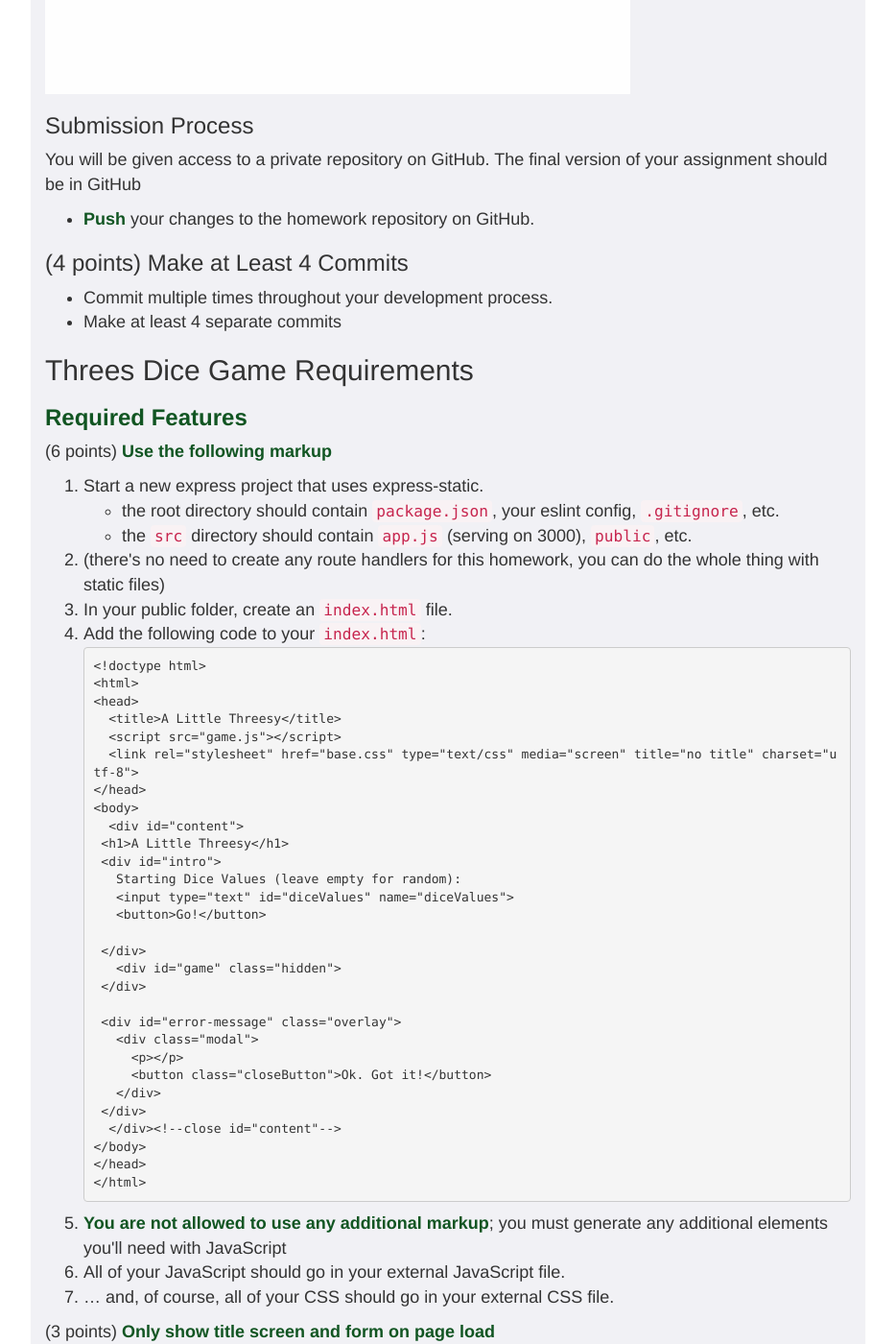
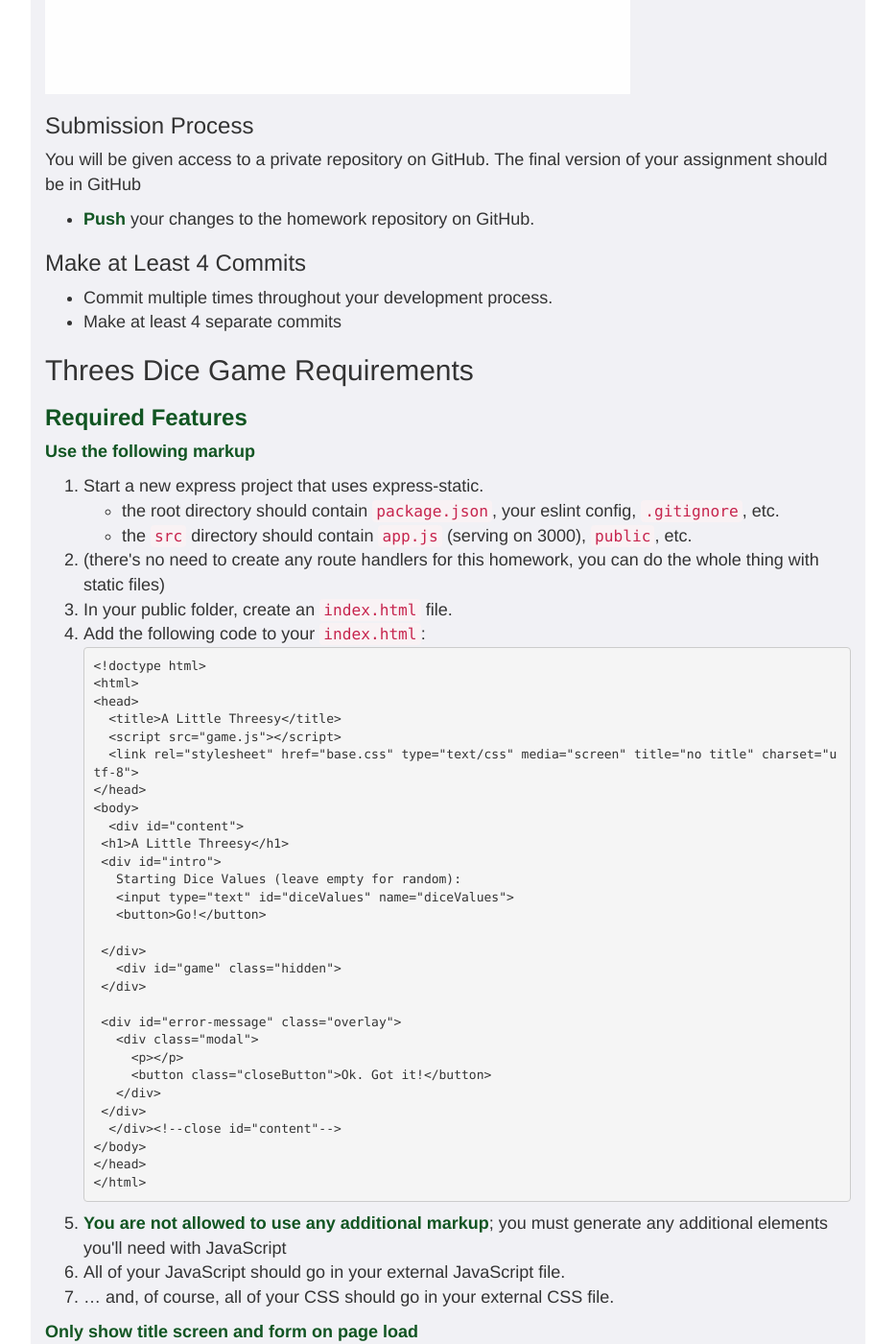
Before and after one commit to foureyes/csci-ua.0480-spring2018-008, a Jekyll site: the page built from homework/07.markdown, in a window 1280 px wide and 1400 px high, scrolled down 1281 px. Shown: the whole window at 96% size, without its empty margins (173-1106 px from the left). Built offline with Jekyll 4.4.1, drawn with Linux system fonts in a browser that asks for light colours; some of the changed text lies outside the part shown.

Commit message:
remove hw points

```diff
--- a/homework/07.markdown
+++ b/homework/07.markdown
@@ -46,7 +46,7 @@
 
 * __Push__ your changes to the homework repository on GitHub.
 
-### (4 points) Make at Least 4 Commits
+### Make at Least 4 Commits
 
 * Commit multiple times throughout your development process.
 * Make at least 4 separate commits
@@ -55,7 +55,7 @@
 
 ### __Required Features__
 
-(6 points) __Use the following markup__
+__Use the following markup__
 
 1. Start a new express project that uses express-static.
 	* the root directory should contain `package.json`, your eslint config, `.gitignore`, etc.
@@ -97,7 +97,7 @@
 6. All of your JavaScript should go in your external JavaScript file.
 7. ... and, of course, all of your CSS should go in your external CSS file.
 
-(3 points) __Only show title screen and form on page load__
+__Only show title screen and form on page load__
 
 * Only show the content in the div with id <code>intro</code>
     * Make sure the overlay div and the game div are not displayed
@@ -110,7 +110,7 @@
     <img src="../resources/img/hw07b-00-start.gif">
     <br>
 
-(8 points) __Pressing "Go" reveals the game screen and sets predefined dice roll results__
+__Pressing "Go" reveals the game screen and sets predefined dice roll results__
 
 * Use <code>addEventListener</code> to allow the button on the _title screen_ to be pressed
     * It should lead to the next _screen_, which will be contained within the `div` with id, `game`
@@ -142,7 +142,7 @@
     <br>
 
 
-(8 points) __Generate DOM elements for 5 dice and 3 buttons__
+__Generate DOM elements for 5 dice and 3 buttons__
 
 * Create DOM elements to represent 5 dice
     * The elements should start off with no text
@@ -160,7 +160,7 @@
     <br>
     <img src="../resources/img/hw07b-00b-dice.gif">
 
-(12 points) __Pressing "Start" Generates a score for the computer and shows your score__
+__Pressing "Start" Generates a score for the computer and shows your score__
 
 * Add an event listener to the Start button so that it when it's clicked it:
     1. Generates a set of pinned dice for the computer
@@ -183,7 +183,7 @@
 * Finally, disable the `Start` button and enable the `Roll` button
     * Hint: To do this in JavaScript, use either `someElementObject.disabled = false;` or <code>someElementObject.removeAttribute("disabled");</code>
 
-(9 points) __Rolling dice__
+__Rolling dice__
 
 * When the roll button is pressed...
 * Assign a random number between 1 and 6 to each _unpinned_ die
@@ -201,7 +201,7 @@
     <img src="../resources/img/hw07b-00c-roll.gif">
 
 
-(9 points) __Selecting dice to pin__
+__Selecting dice to pin__
 
 * After rolling, a player must pin at least one die
 * First, the player must select the dice that they would like to pin
@@ -221,7 +221,7 @@
         <img src="../resources/img/hw07b-00d-deselect.gif">
 * __Selecting the dice to pin doesn't actually pin the dice... you'll have to press the pin button to do that__ (see next step!)
 
-(5 points) __Pressing the pin button__
+__Pressing the pin button__
 
 * Once a player has chosen the dice to pin, they can finalize their choices by clicking the <code>Pin</code> button
     * At least one die must be selected to pin for the <code>Pin</code> button to work
@@ -239,7 +239,7 @@
 
 
 
-(5 points) __Determine the winner__
+__Determine the winner__
 
 Once all of the dice have been pinned...
 
@@ -254,7 +254,7 @@
 6. See the example below of a user losing a game:
     <img src="../resources/img/hw07b-02-lose.gif">
 
-(10 points) __Validation and error messages__
+__Validation and error messages__
 
 There are two interactions that the user __shouldn't be able to do__:
 
```
